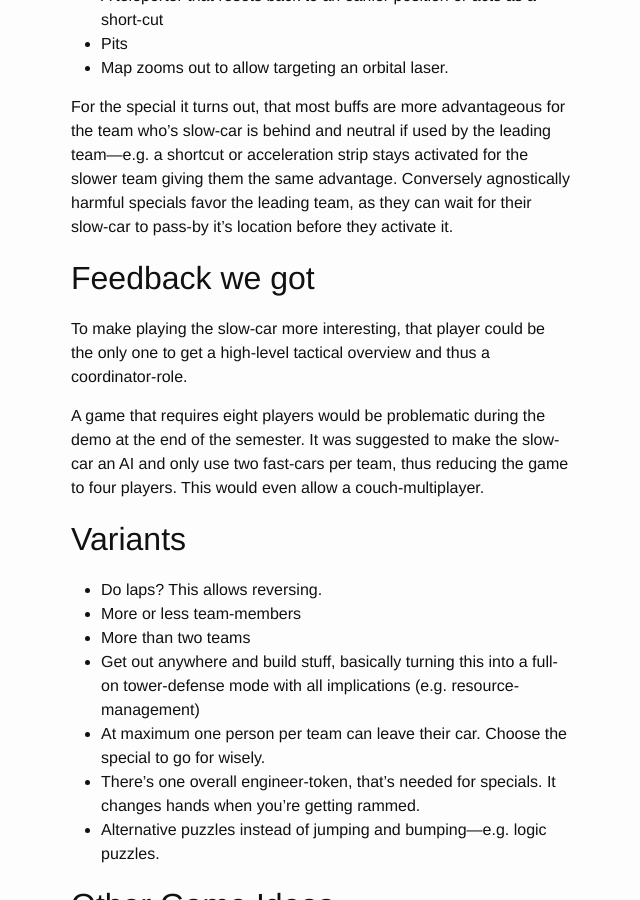
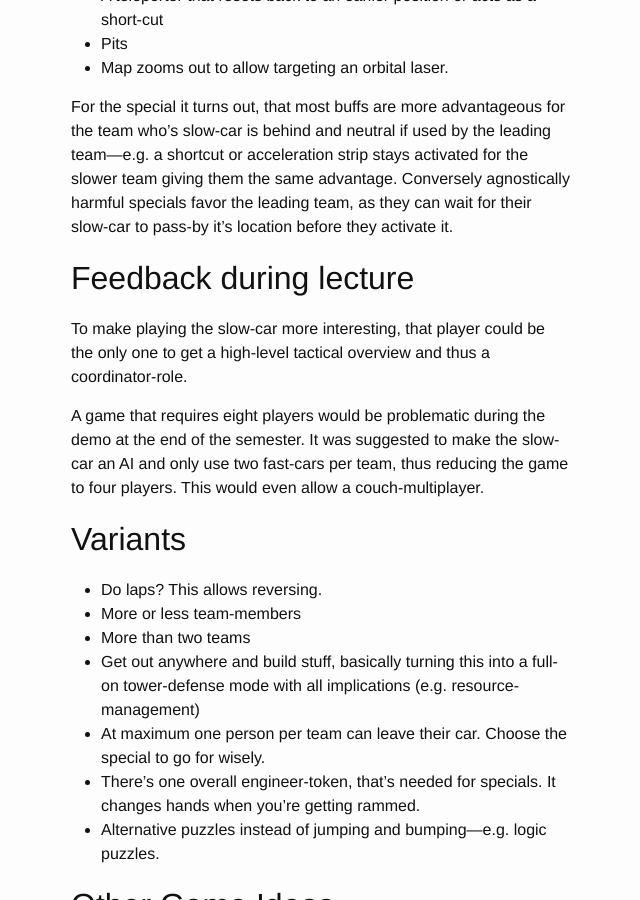
Before and after one commit to m0ru/gameful-design, a Jekyll site: the page built from _posts/2016-04-10-racetrackspecials.md, in a window 1280 px wide and 900 px high, scrolled down 2949 px. Shown: the whole window, without its empty margins (319-959 px from the left). Built offline with Jekyll 4.4.1, drawn with Linux system fonts in a browser that asks for light colours; some web fonts are replaced.

Commit message:
rewording.

```diff
--- a/_posts/2016-04-10-racetrackspecials.md
+++ b/_posts/2016-04-10-racetrackspecials.md
@@ -51,7 +51,7 @@ The huge trade-off should be, that the team sends a driver ahead to use on of th
 
 For the special it turns out, that most buffs are more advantageous for the team who’s slow-car is behind and neutral if used by the leading team―e.g. a shortcut or acceleration strip stays activated for the slower team giving them the same advantage. Conversely agnostically harmful specials favor the leading team, as they can wait for their slow-car to pass-by it’s location before they activate it.
 
-## Feedback we got
+## Feedback during lecture
 
 To make playing the slow-car more interesting, that player could be the only one to get a high-level tactical overview and thus a coordinator-role.
 
```
